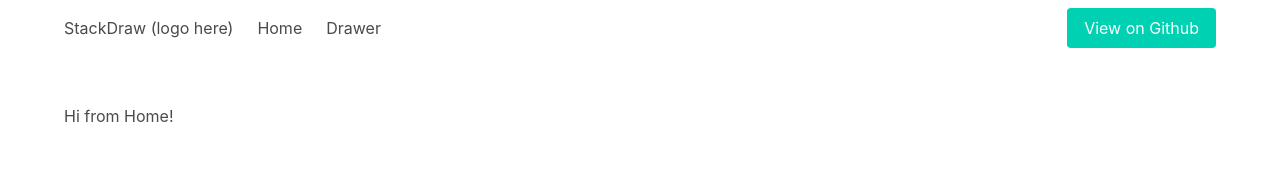
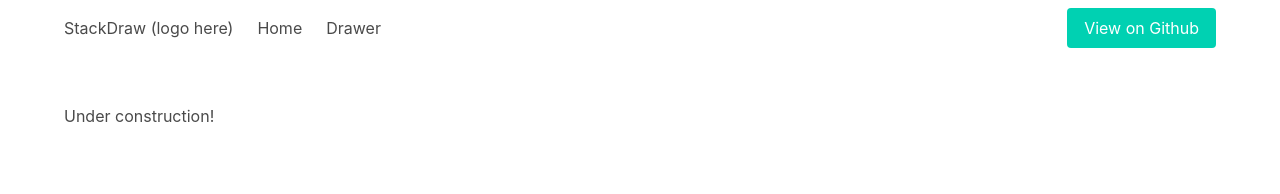
Before and after one commit to kvakil/stackdraw, a React (Create React App) app: page /#/ in a window 1280 px wide. Shown: the top 194 px of the page. Built offline with nearby package versions, Linux system fonts and the light colour scheme.

Commit message:
Update Home to show it is under construction

```diff
--- a/src/scenes/Home/index.tsx
+++ b/src/scenes/Home/index.tsx
@@ -5,7 +5,7 @@ class Home extends React.Component {
   render() {
     return (
       <div className="Home">
-        <p>Hi from Home!</p>
+        <p>Under construction!</p>
       </div>
     );
   }
```
